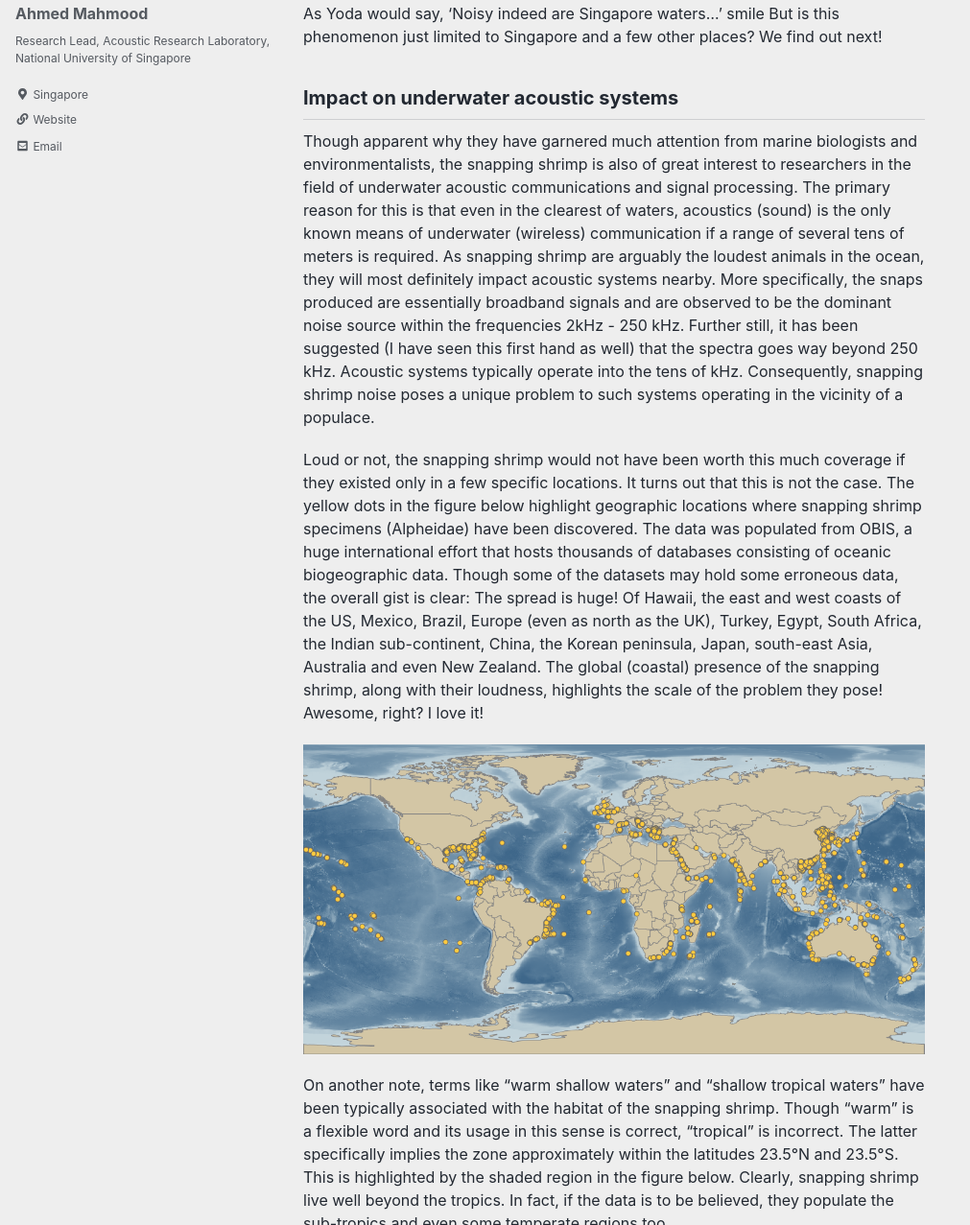
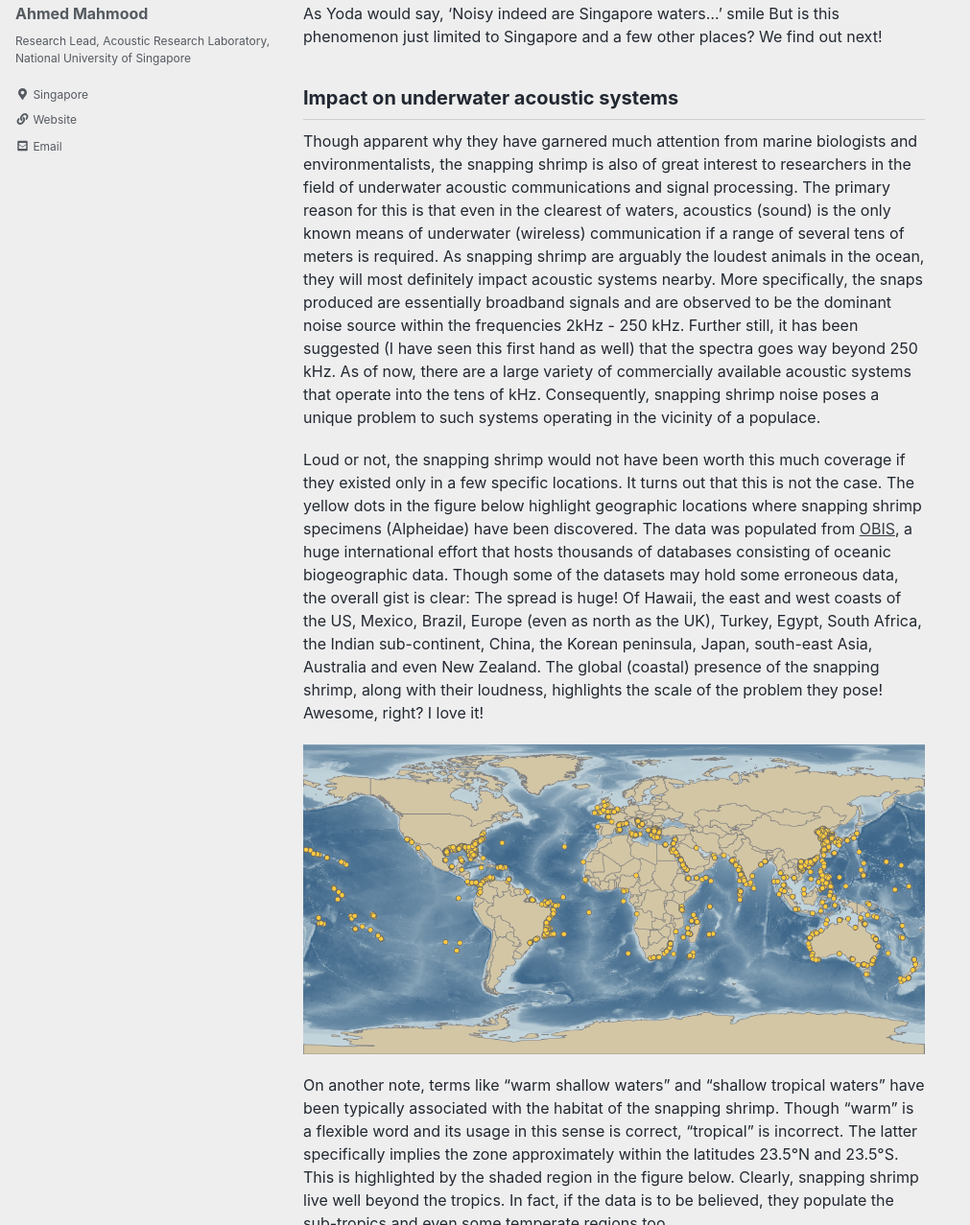
Before and after one commit to ahmd-mahm/ahmd-mahm.github.io, a Jekyll site: the page built from _posts/2018-02-28-The-Snapping-Shrimp.md, in a window 1280 px wide and 1400 px high, scrolled down 2700 px, cut to the strip 123-1400 px from the top of the window. Shown: the whole strip at 96% size, without its empty margins (0-1011 px from the left). Built offline with Jekyll 4.4.1, drawn with Linux system fonts in a browser that asks for light colours; nearby versions of some CDN libraries; formulas are drawn with MathJax 3; some of the changed text lies outside the part shown.

Commit message:
Update 2018-02-28-The-Snapping-Shrimp.md

```diff
--- a/_posts/2018-02-28-The-Snapping-Shrimp.md
+++ b/_posts/2018-02-28-The-Snapping-Shrimp.md
@@ -58,9 +58,9 @@ As Yoda would say, 'Noisy indeed are Singapore waters...' smile But is this phen
 
 ## Impact on underwater acoustic systems
 
-Though apparent why they have garnered much attention from marine biologists and environmentalists, the snapping shrimp is also of great interest to researchers in the field of underwater acoustic communications and signal processing. The primary reason for this is that even in the clearest of waters, acoustics (sound) is the only known means of underwater (wireless) communication if a range of several tens of meters is required. As snapping shrimp are arguably the loudest animals in the ocean, they will most definitely impact acoustic systems nearby. More specifically, the snaps produced are essentially broadband signals and are observed to be the dominant noise source within the frequencies 2kHz - 250 kHz. Further still, it has been suggested (I have seen this first hand as well) that the spectra goes way beyond 250 kHz. Acoustic systems typically operate into the tens of kHz. Consequently, snapping shrimp noise poses a unique problem to such systems operating in the vicinity of a populace.
+Though apparent why they have garnered much attention from marine biologists and environmentalists, the snapping shrimp is also of great interest to researchers in the field of underwater acoustic communications and signal processing. The primary reason for this is that even in the clearest of waters, acoustics (sound) is the only known means of underwater (wireless) communication if a range of several tens of meters is required. As snapping shrimp are arguably the loudest animals in the ocean, they will most definitely impact acoustic systems nearby. More specifically, the snaps produced are essentially broadband signals and are observed to be the dominant noise source within the frequencies 2kHz - 250 kHz. Further still, it has been suggested (I have seen this first hand as well) that the spectra goes way beyond 250 kHz. As of now, there are a large variety of commercially available acoustic systems that operate into the tens of kHz. Consequently, snapping shrimp noise poses a unique problem to such systems operating in the vicinity of a populace.
 
-Loud or not, the snapping shrimp would not have been worth this much coverage if they existed only in a few specific locations. It turns out that this is not the case. The yellow dots in the figure below highlight geographic locations where snapping shrimp specimens (Alpheidae) have been discovered. The data was populated from OBIS, a huge international effort that hosts thousands of databases consisting of oceanic biogeographic data. Though some of the datasets may hold some erroneous data, the overall gist is clear: The spread is huge! Of Hawaii, the east and west coasts of the US, Mexico, Brazil, Europe (even as north as the UK), Turkey, Egypt, South Africa, the Indian sub-continent, China, the Korean peninsula, Japan, south-east Asia, Australia and even New Zealand. The global (coastal) presence of the snapping shrimp, along with their loudness, highlights the scale of the problem they pose! Awesome, right? I love it!
+Loud or not, the snapping shrimp would not have been worth this much coverage if they existed only in a few specific locations. It turns out that this is not the case. The yellow dots in the figure below highlight geographic locations where snapping shrimp specimens (Alpheidae) have been discovered. The data was populated from [OBIS](http://www.iobis.org/), a huge international effort that hosts thousands of databases consisting of oceanic biogeographic data. Though some of the datasets may hold some erroneous data, the overall gist is clear: The spread is huge! Of Hawaii, the east and west coasts of the US, Mexico, Brazil, Europe (even as north as the UK), Turkey, Egypt, South Africa, the Indian sub-continent, China, the Korean peninsula, Japan, south-east Asia, Australia and even New Zealand. The global (coastal) presence of the snapping shrimp, along with their loudness, highlights the scale of the problem they pose! Awesome, right? I love it!
 
 <a name="SSworld"></a>![alt text](../images/Screenshot_Corrected.png "Snapping shrimp: from space!")
 
@@ -163,7 +163,7 @@ Till now, I have tried providing some visuals that give a feel of snapping shrim
 ## Amplitude distribution
 
 
-I am going to address the elephant in the room straight away: Gaussian mixture (GM) models. I listed down my concerns about these models right at the start of the article. There is a lot in the literature about them, especially within the machine learning community. However, they have found their way into communications and the signal processing community in general. Don't get me wrong, I think GMs have so much to offer *if applied correctly*. However, when it comes to snapping shrimp noise, they offer woeful approximations (yes I did just say that!). What makes it worse is that there are *much better* models out there (will get down to discussing one of those shortly), which are somehow being overlooked. Harder and conceptually demanding they say? certainly yes! But isn't that what research is? exploring the unknown and getting out of comfort zones! :yes:
+I am going to address the elephant in the room straight away: Gaussian mixture (GM) models. I listed down my concerns about these models right at the start of the article. There is a lot in [the literature](https://en.wikipedia.org/wiki/Mixture_model) about them, especially within the machine learning community. However, they have found their way into communications and the signal processing community in general. Don't get me wrong, I think GMs have so much to offer *if applied correctly*. However, when it comes to snapping shrimp noise, they offer woeful approximations (yes I did just say that!). What makes it worse is that there are *much better* models out there (will get down to discussing one of those shortly), which are somehow being overlooked. Harder and conceptually demanding they say? certainly yes! But isn't that what research is? exploring the unknown and getting out of comfort zones! :yes:
 
 
 Let me try debunking this myth once and for all. Below are fits for various GM PDFs to our snapping shrimp noise data. We denote a GM with $$k$$ (Gaussian) components as GM($$k$$). The corresponding parameters were estimated by the [expectation-maximization algorithm](https://goo.gl/VyL5po). Clearly, none of these track the empirical amplitude PDF well. In particular, the GM(2) PDF just seems so artificial. Increasing $$k$$, increases the number of parameters (and thus the degrees of freedom) of the GM distribution. In fact, a GM($$k$$) has $$3k-1$$ degrees of freedom. Notice how even with 29 degrees of freedom the GM(10) is still unable to precisely fit the data PDF. Sure enough, if one increases $$k$$, the PDF will eventually bear more semblance to the histogram. But this is essentially overfitting and can be totally avoided!
```
Also changed, not shown: other parts of _posts/2018-02-28-The-Snapping-Shrimp.md (+2 -2 lines).
